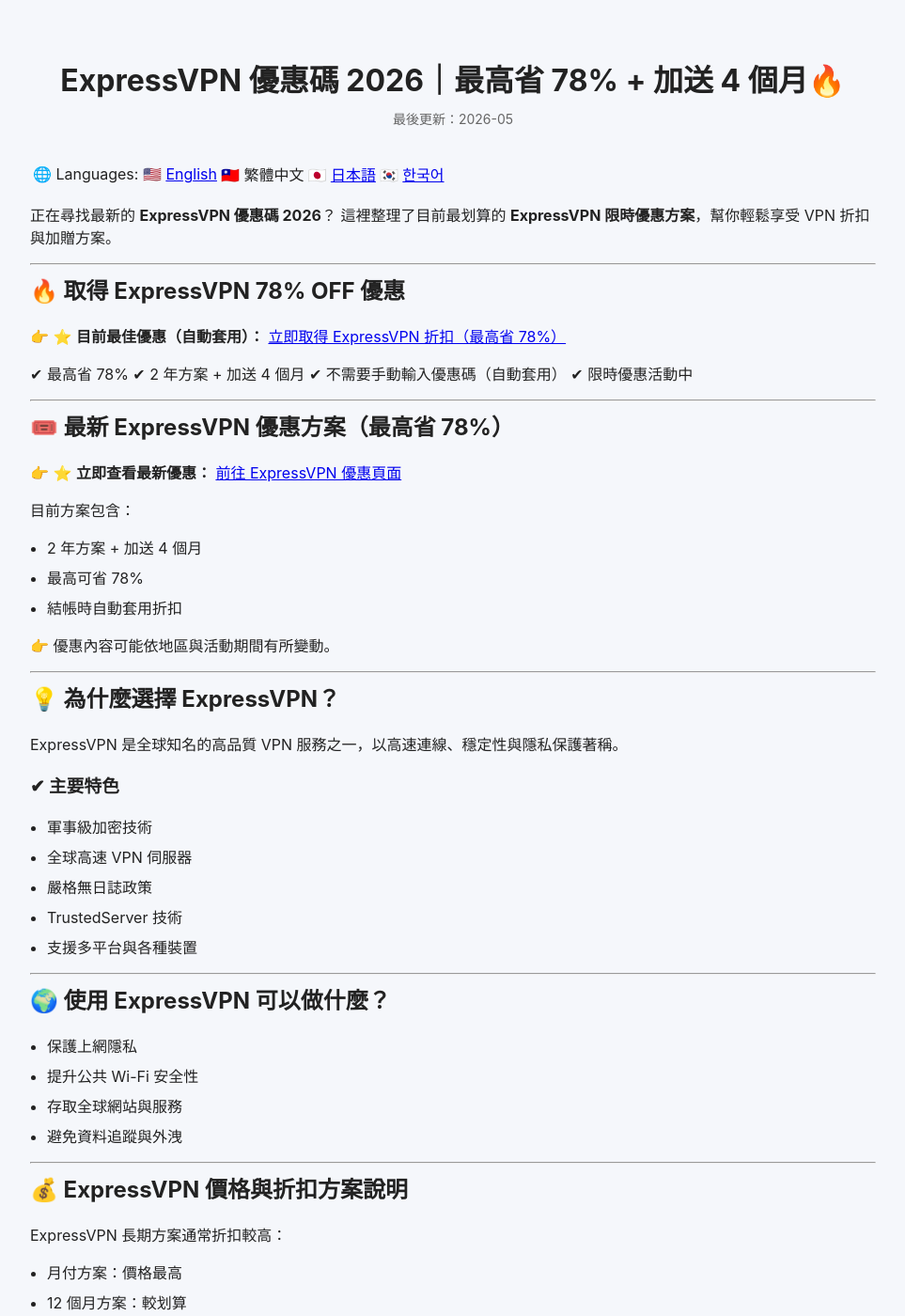
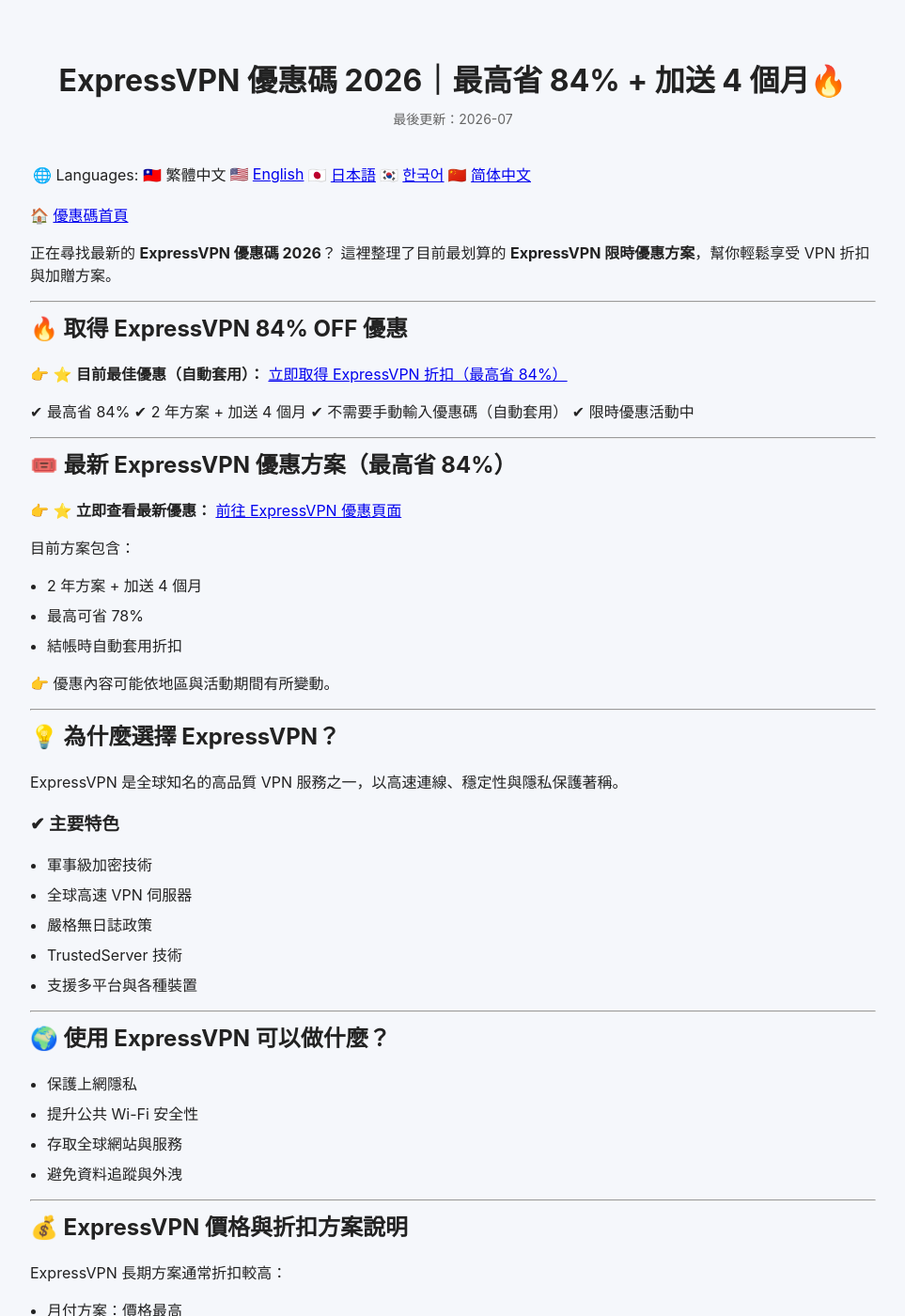
Before and after one commit to BestCouponCodes/best-coupon-codes, a Jekyll site: the page built from expressvpn-coupon-code-zh.md, in a window 1280 px wide and 1400 px high. Shown: the whole window at 94% size, without its empty margins (158-1121 px from the left). Built offline with Jekyll 4.4.1, drawn with Linux system fonts in a browser that asks for light colours; some of the changed text lies outside the part shown.

Commit message:
Update ExpressVPN discount to 84% and modify details

```diff
--- a/expressvpn-coupon-code-zh.md
+++ b/expressvpn-coupon-code-zh.md
@@ -1,33 +1,34 @@
+---
+layout: default
+title: "ExpressVPN 優惠碼 2026｜最高省 84% + 加送 4 個月🔥"
+description: "取得最新 ExpressVPN 優惠碼與折扣方案，最高可省 84%，加送 4 個月，限時優惠持續更新中。"
+lang: zh
+last_modified_at: "2026-07-02"
 ---
 
-layout: default
-title: "ExpressVPN 優惠碼 2026｜最高省 78% + 加送 4 個月🔥"
-description: "取得最新 ExpressVPN 優惠碼與折扣方案，最高可省 78%，加送 4 個月，限時優惠持續更新中。"
-lang: zh
-last_modified_at: "2026-05-20"
+🌐 Languages: 🇹🇼 繁體中文 | 🇺🇸 [English]({{ site.baseurl }}/expressvpn-coupon-code/) | 🇯🇵 [日本語]({{ site.baseurl }}/expressvpn-coupon-code-ja/) | 🇰🇷 [한국어]({{ site.baseurl }}/expressvpn-coupon-code-ko/) | 🇨🇳 [简体中文]({{ site.baseurl }}/expressvpn-coupon-code-cn/)
 
----
+🏠 [優惠碼首頁]({{ site.baseurl }}/index-zh)
 
-🌐 Languages: 🇺🇸 [English]({{ site.baseurl }}/expressvpn-coupon-code/) | 🇹🇼 繁體中文 | 🇯🇵 [日本語]({{ site.baseurl }}/expressvpn-coupon-code-ja/) | 🇰🇷 [한국어]({{ site.baseurl }}/expressvpn-coupon-code-ko/)
 
 正在尋找最新的 **ExpressVPN 優惠碼 2026**？
 這裡整理了目前最划算的 **ExpressVPN 限時優惠方案**，幫你輕鬆享受 VPN 折扣與加贈方案。
 
 ---
 
-## 🔥 取得 ExpressVPN 78% OFF 優惠
+## 🔥 取得 ExpressVPN 84% OFF 優惠
 
 👉 ⭐ **目前最佳優惠（自動套用）：**
-[立即取得 ExpressVPN 折扣（最高省 78%）](https://go.expressvpn.com/c/2667632/1645830/16063)
+[立即取得 ExpressVPN 折扣（最高省 84%）](https://go.expressvpn.com/c/2667632/1645830/16063)
 
-✔ 最高省 78%
+✔ 最高省 84%
 ✔ 2 年方案 + 加送 4 個月
 ✔ 不需要手動輸入優惠碼（自動套用）
 ✔ 限時優惠活動中
 
 ---
 
-## 🎟️ 最新 ExpressVPN 優惠方案（最高省 78%）
+## 🎟️ 最新 ExpressVPN 優惠方案（最高省 84%）
 
 👉 ⭐ **立即查看最新優惠：**
 [前往 ExpressVPN 優惠頁面](https://go.expressvpn.com/c/2667632/1645830/16063)
@@ -71,7 +72,7 @@ ExpressVPN 長期方案通常折扣較高：
 
 * 月付方案：價格最高
 * 12 個月方案：較划算
-* 24 個月方案：**最佳優惠（最高省 78% + 加送 4 個月）**
+* 24 個月方案：**最佳優惠（最高省 84% + 加送 4 個月）**
 
 👉 訂閱時間越長，平均月費越便宜。
 
@@ -115,3 +116,14 @@ ExpressVPN 依然是 2026 年最受歡迎的高階 VPN 之一，擁有高速表
 本頁面部分連結可能為聯盟行銷連結，這能協助網站持續提供免費內容與更新，且不會增加您的額外費用。
 
 ---
+
+## 🔥 更多 VPN 優惠
+
+想找其他 VPN 折扣嗎？歡迎查看以下最新優惠碼：
+
+* [NordVPN 優惠碼]({{ site.baseurl }}/nordvpn-coupon-code-zh/)－最高 80% 折扣
+* [Surfshark 優惠碼]({{ site.baseurl }}/surfshark-coupon-code-zh/)－最高 89% 折扣
+* [PureVPN 優惠碼]({{ site.baseurl }}/purevpn-coupon-code-zh/)－最高 89% 折扣 + 免費送 3 個月
+* [ProtonVPN 優惠碼]({{ site.baseurl }}/protonvpn-coupon-code-zh/)－最高 70% 折扣
+
+---
```
